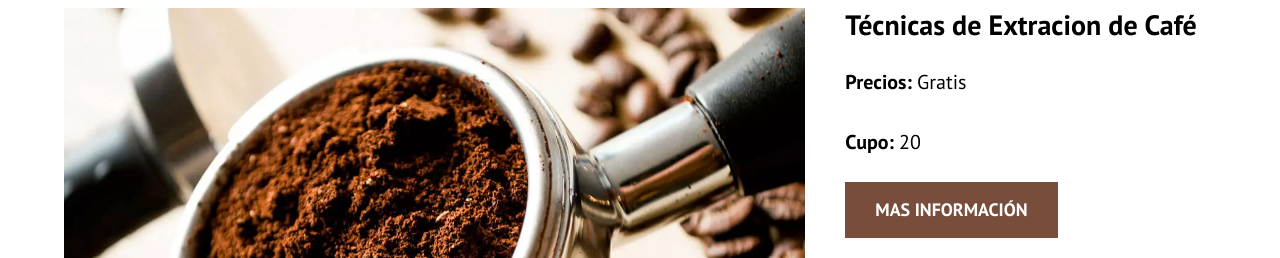
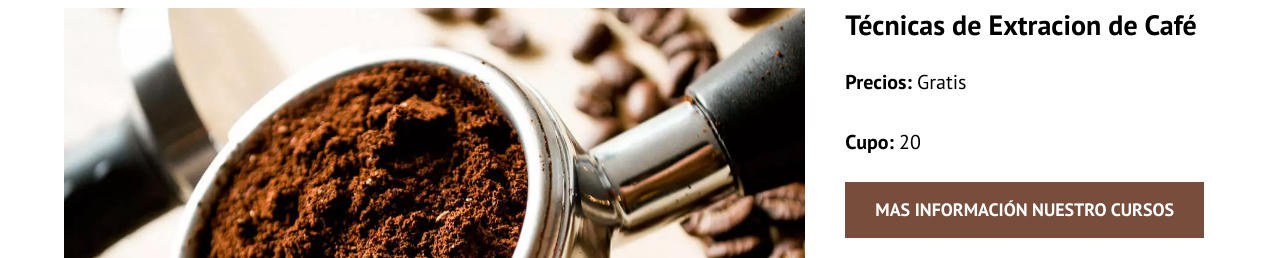
Before and after one commit to LMsqz/BlogCafe, a plain HTML site: page index.html in a window 1280 px wide. Shown: the part 694-952 px from the top of the page. Drawn offline with nearby package versions, Linux system fonts and the light colour scheme.

Commit message:
añadido preoformas para la pagina

```diff
--- a/index.html
+++ b/index.html
@@ -5,6 +5,7 @@
     <meta http-equiv="X-UA-Compatible" content="IE=edge">
     <meta name="viewport" content="width=device-width, initial-scale=1.0">
     <title>BlogDeCafe</title>
+    <meta name="description" content="Pagina web de blog de cafe">
 
     <!-- Prefetch -->
     <link rel="prefetch" href="nosotros.html" as="document">
@@ -98,7 +99,7 @@
                     <p class="widget-curso__labet">Cupo:
                         <span class="widget-curso__info">20</span>
                     </p>
-                    <a href="entrada.html" class="boton boton--secundario">Mas Información</a>
+                    <a href="entrada.html" class="boton boton--secundario">Mas Información nuestro cursos</a>
                 </li>
                 <li class="widget-curso">
                     <h4 class="no-margin">4 Recetas de café para Principiantes</h4>
```
